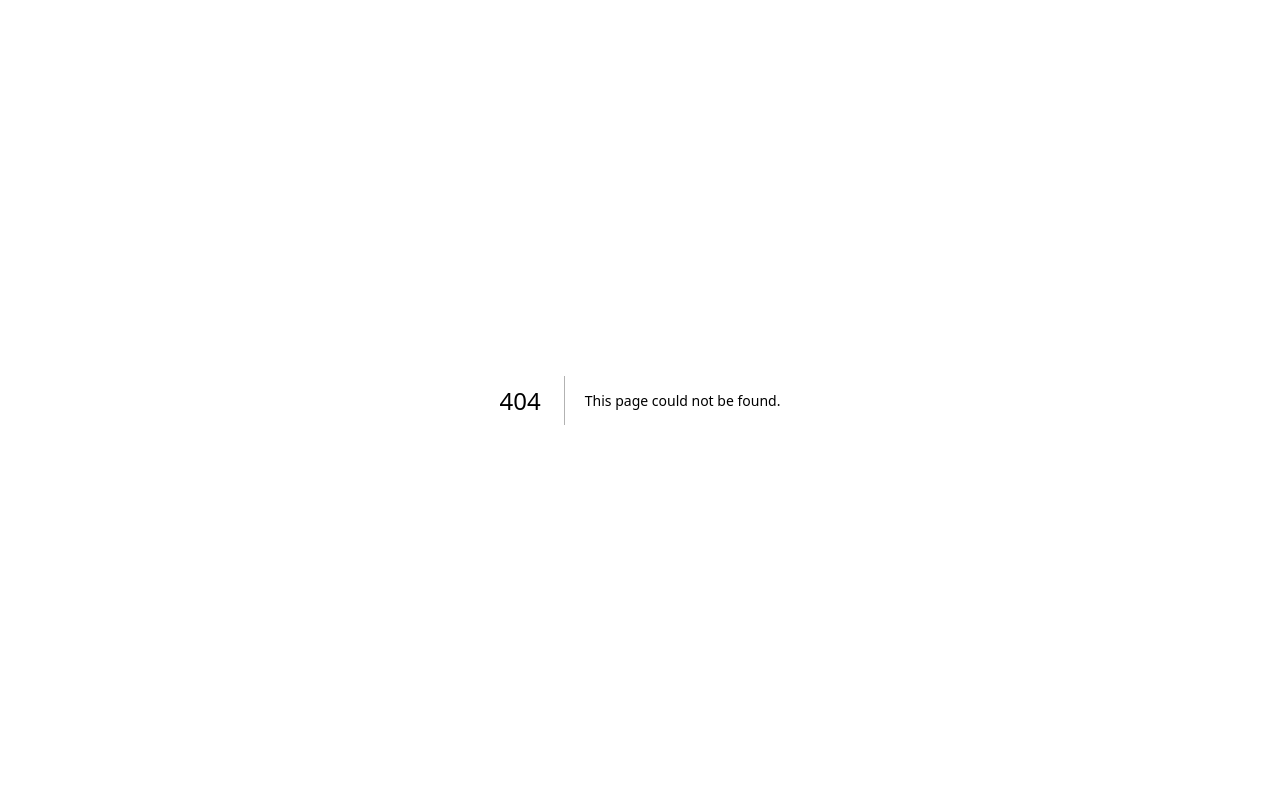
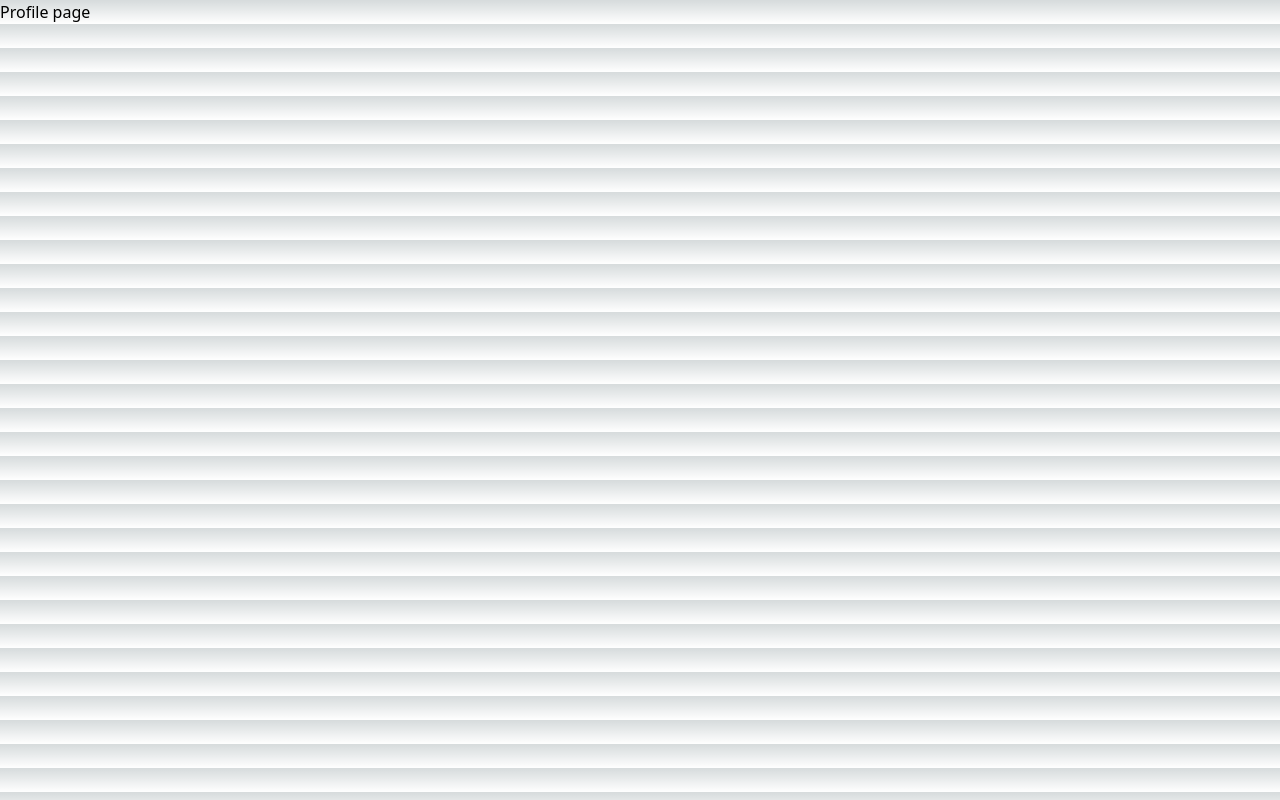
Before and after one commit to Ejiscoxpres/next.js-routing, a Next.js app: page /profile in a window 1280 px wide. Before the commit this address had no page. Built offline with nearby package versions, Linux system fonts and the light colour scheme.

Commit message:
profile page

```diff
--- /dev/null
+++ b/pages/profile.js
@@ -0,0 +1,5 @@
+function Profile() {
+    return <h1>Profile page</h1>
+}
+
+export default Profile
```
